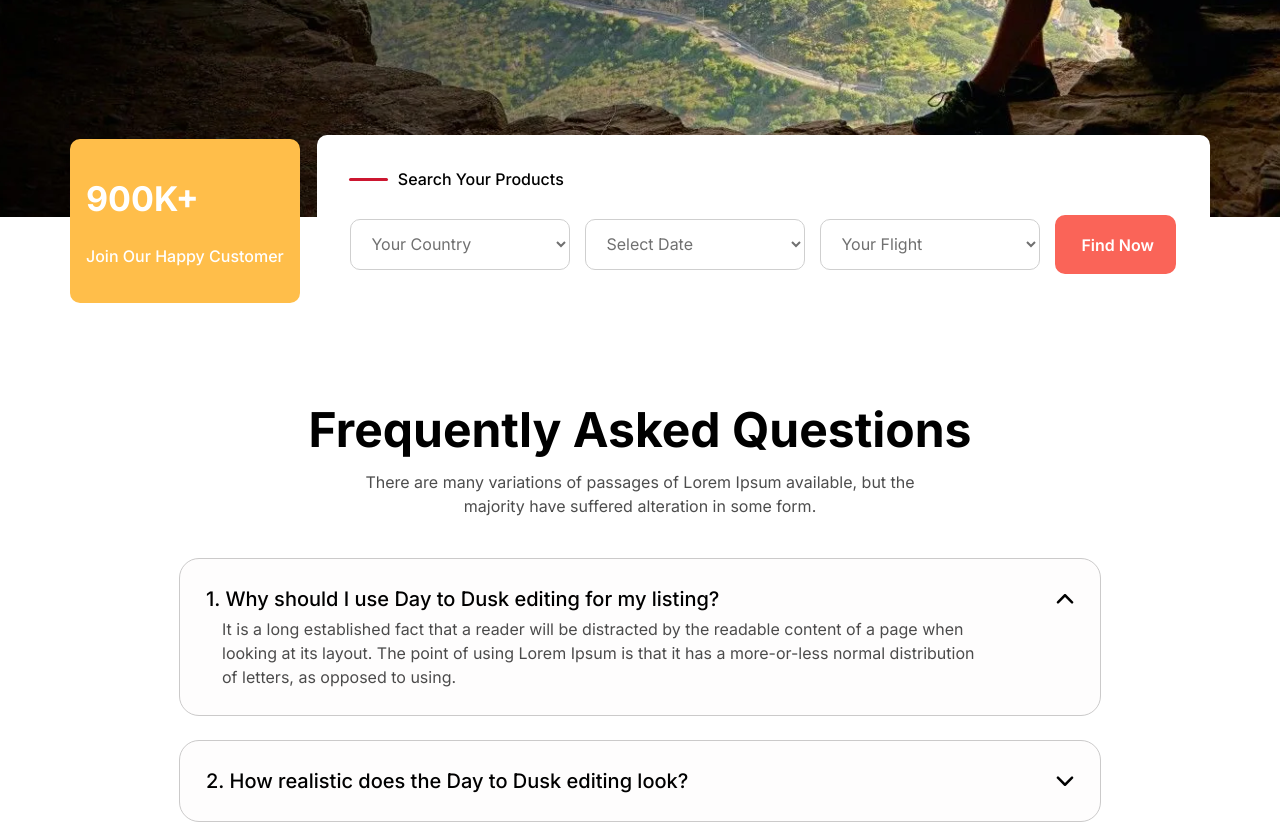
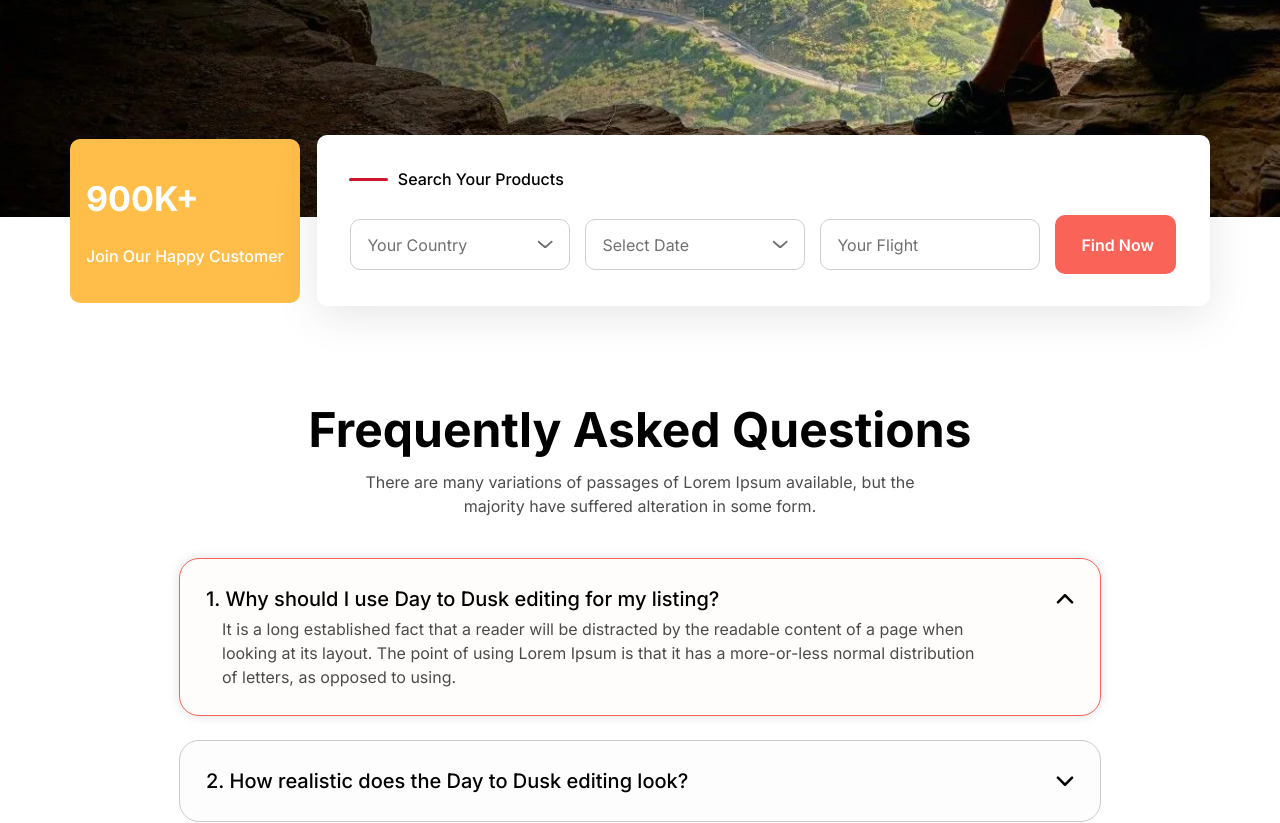
Before and after one commit to mayankpcp7/ThrillSeeker, a React (Create React App) app: page / in a window 1280 px wide. Shown: the part 600-1423 px from the top of the page. Built offline with nearby package versions, Linux system fonts and the light colour scheme.

Commit message:
complet merge

```diff
--- a/src/App.css
+++ b/src/App.css
@@ -2,23 +2,44 @@
 
 /* -----------------------Nav----------------------------------- */
 .stroke_2 {
-    -webkit-text-stroke-width: 0.5px;
+  -webkit-text-stroke-width: 0.5px;
 }
 
 .hover_stroke2:hover {
-    -webkit-text-stroke-width: 0.5px;
+  -webkit-text-stroke-width: 0.5px;
+}
+/* ---------------------Header----------------------------------- */
+.header_flex_shadow {
+  box-shadow: 0px 9.005355834960938px 45.02677536010742px 0px #0000001a;
+}
+/* Hide the default arrow */
+select#countries {
+  -webkit-appearance: none;
+  -moz-appearance: none;
+  appearance: none;
+  background-image: url(./assets/images/svg/SelectIcon.svg);
+  background-position: right 16px center !important;
+}
+select#flight {
+  -webkit-appearance: none;
+  -moz-appearance: none;
+  appearance: none;
+}
+/*========================= footer_hover =======================*/
+.footer_link_hov:hover rect {
+  fill: #fff !important;
 }
 
-.footer_link_hov:hover rect {
-    background: #fff !important;
+/*=========================== faqbox ==========================*/
+.faqbox.active {
+  background-color: #fffcfc;
+  border: 1px solid #fa6458;
+  box-shadow: 0px 0px 12px 0px #0000001f;
 }
 
-.footer_link_hov:hover path {
-    background: #fff !important;
-}
-
-.input_card.active {
-    border: 1px solid #Fa6458;
+/*========================== input classes =======================*/
+::placeholder {
+  color: #8c8f91 !important;
 }
 
 :focus-visible {
```
